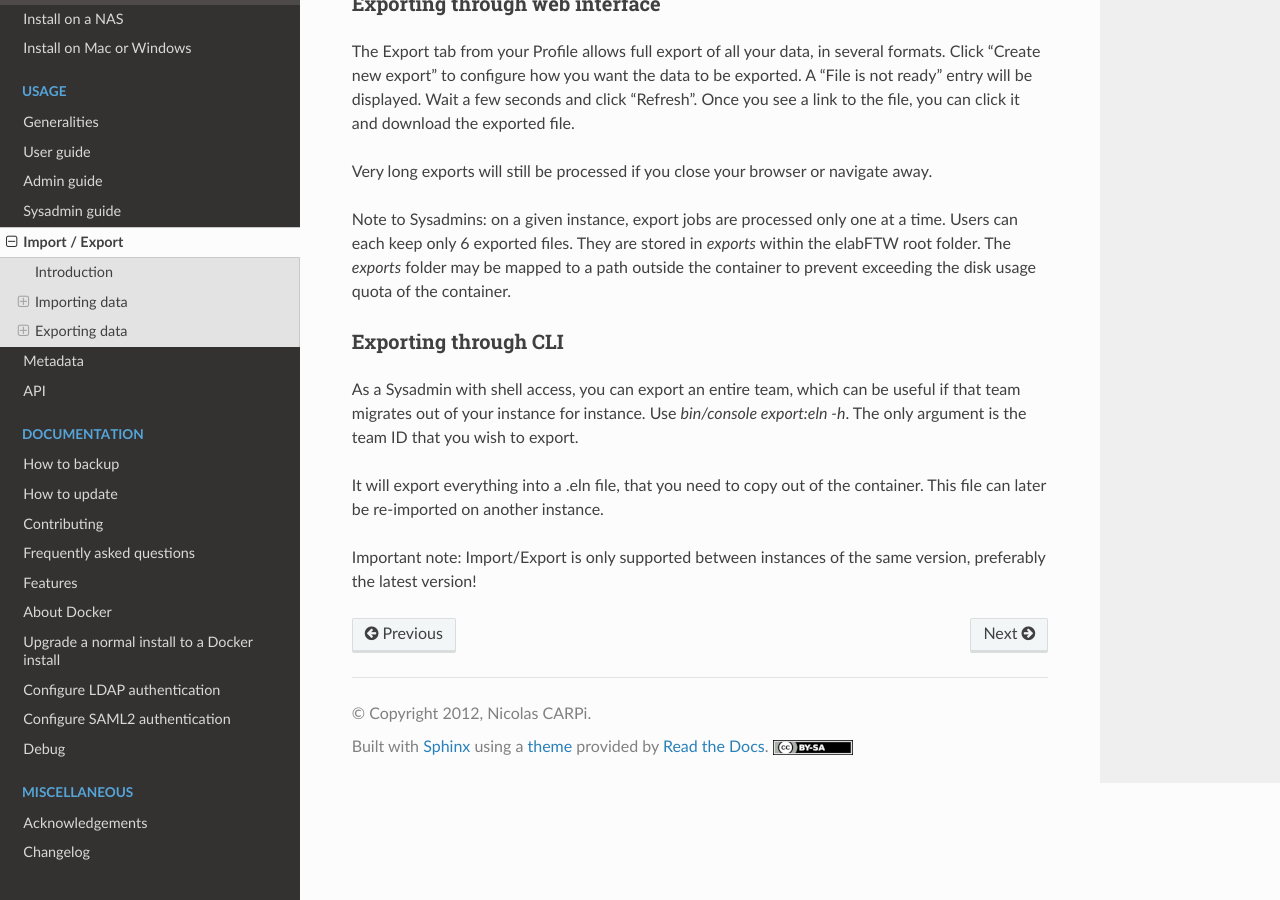
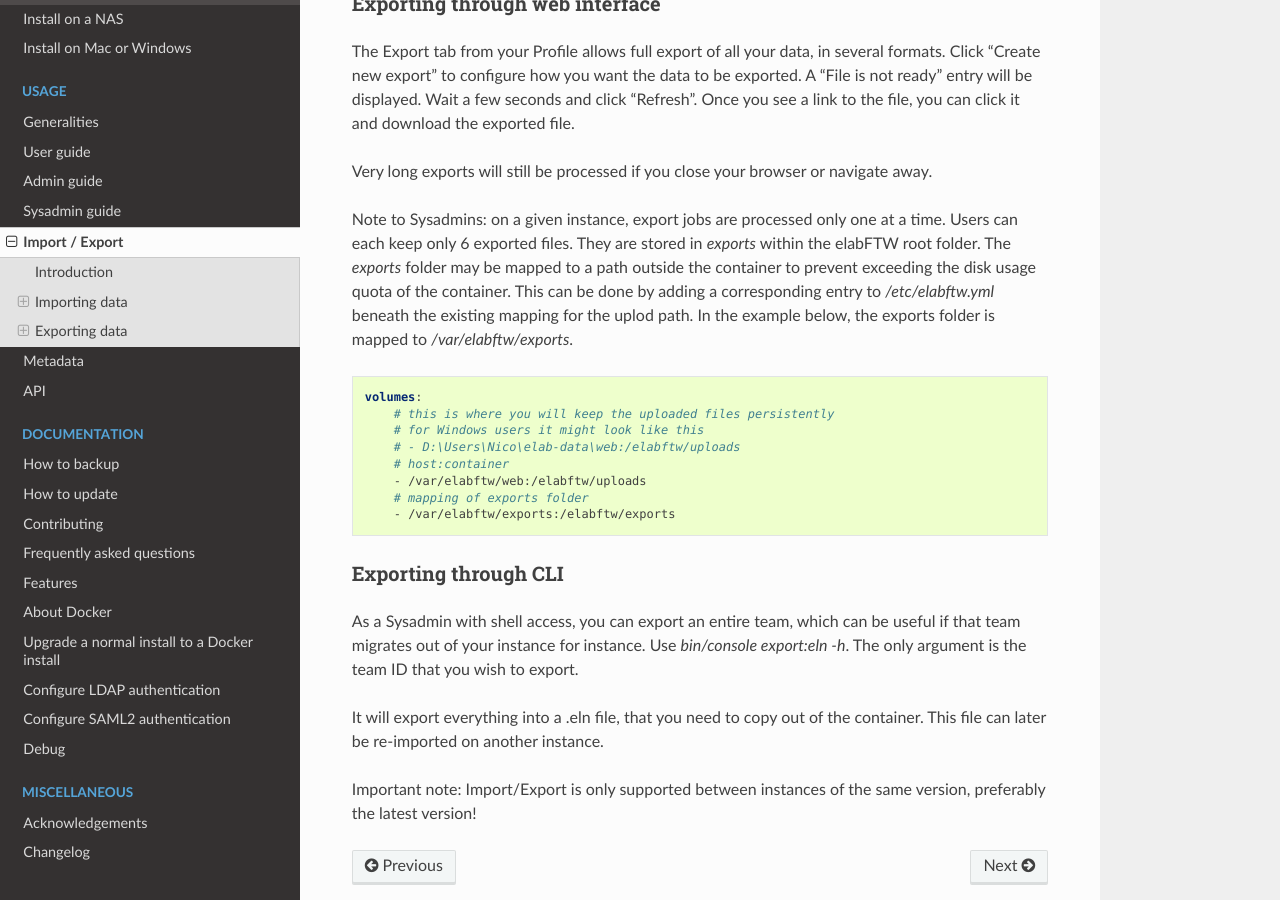
Before and after one commit to elabftw/elabdoc, a Sphinx documentation site: the page built from doc/import-export.rst, in a window 1280 px wide and 900 px high, scrolled down 3992 px. Built offline with Sphinx 7.4.7 and the Read the Docs theme 3.1.0, drawn with Linux system fonts in a browser that asks for light colours.

Commit message:
Example of mapping exports outside the container

```diff
--- a/doc/import-export.rst
+++ b/doc/import-export.rst
@@ -184,6 +184,18 @@
 Very long exports will still be processed if you close your browser or navigate away.
 
 Note to Sysadmins: on a given instance, export jobs are processed only one at a time. Users can each keep only 6 exported files. They are stored in `exports` within the elabFTW root folder. The `exports` folder may be mapped to a path outside the container to prevent exceeding the disk usage quota of the container.
+This can be done by adding a corresponding entry to `/etc/elabftw.yml` beneath the existing mapping for the uplod path. In the example below, the exports folder is mapped to `/var/elabftw/exports`.
+
+.. code:: yaml
+
+    volumes:
+        # this is where you will keep the uploaded files persistently
+        # for Windows users it might look like this
+        # - D:\Users\Nico\elab-data\web:/elabftw/uploads
+        # host:container
+        - /var/elabftw/web:/elabftw/uploads
+        # mapping of exports folder
+        - /var/elabftw/exports:/elabftw/exports
 
 Exporting through CLI
 ---------------------
```
